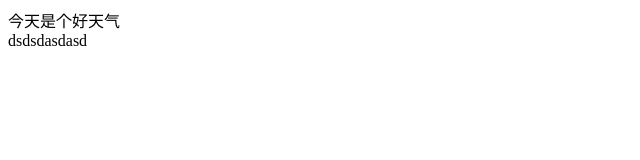
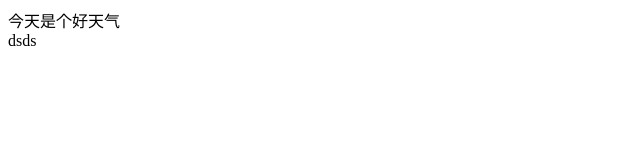
Before and after one commit to suxueliang/1508, a plain HTML site: page index.html in a window 1280 px wide. Shown: the full height of the page, 0-640 px from the left. Drawn offline with Linux system fonts and the light colour scheme.

Commit message:
今天天气好热

```diff
--- a/index.html
+++ b/index.html
@@ -9,7 +9,7 @@
 	 	今天是个好天气
 	</div>
 	<span>
-	dsdsdasdasd
+	dsds
 	</span>
 </body>
 </html>
--- /dev/null
+++ b/style.css
@@ -0,0 +1,6 @@
+*{
+	margin: 0;
+	padding:0;
+	list-style:none;
+	text-decoration:none;
+}
```
